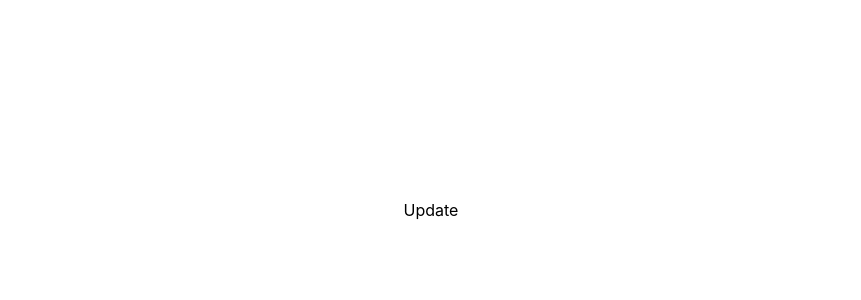
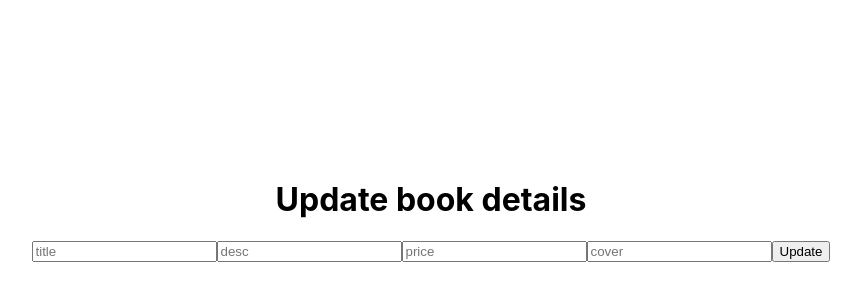
Before and after one commit to GeorgeBarrett/book-shop, a React (Create React App) app in the folder client/: page /update/1 in a window 1280 px wide. Shown: the part 190-490 px from the top of the page, without its empty margins (209-1070 px from the left). Built offline with nearby package versions, Linux system fonts and the light colour scheme.

Commit message:
html complete for Update.jsx

```diff
--- a/client/src/pages/Update.jsx
+++ b/client/src/pages/Update.jsx
@@ -1,8 +1,43 @@
-import React from 'react'
+import axios from 'axios';
+import React, { useState } from 'react'
+import { useNavigate } from 'react-router-dom';
 
-export const Update = () => {
+const Update = () => {
+
+  const [book, setBook] = useState({
+    title: "",
+    desc: "",
+    price: "",
+    cover: ""
+  });
+
+  const navigate = useNavigate();
+
+  const handleChange = (e) => {
+    setBook((prev) => ({...prev, [e.target.name]: e.target.value }));
+  }
+
+  const handleClick = async (e) => {
+    e.preventDefault();
+    try {
+      await axios.post("http://localhost:3001/books/", book)
+      navigate("/")
+    } catch (err) {
+      console.log(err)
+    }
+  };
+
+  console.log(book)
+
   return (
-    <div>Update</div>
+    <div className="form">
+      <h1>Update book details</h1>
+      <input type="text" placeholder="title" onChange={handleChange} name="title" />
+      <input type="text" placeholder="desc" onChange={handleChange} name="desc" />
+      <input type="number" placeholder="price" onChange={handleChange} name="price" />
+      <input type="text" placeholder="cover" onChange={handleChange} name="cover" />
+      <button className="formButton" onClick={handleClick}>Update</button>
+    </div>
   )
 }
 
```
